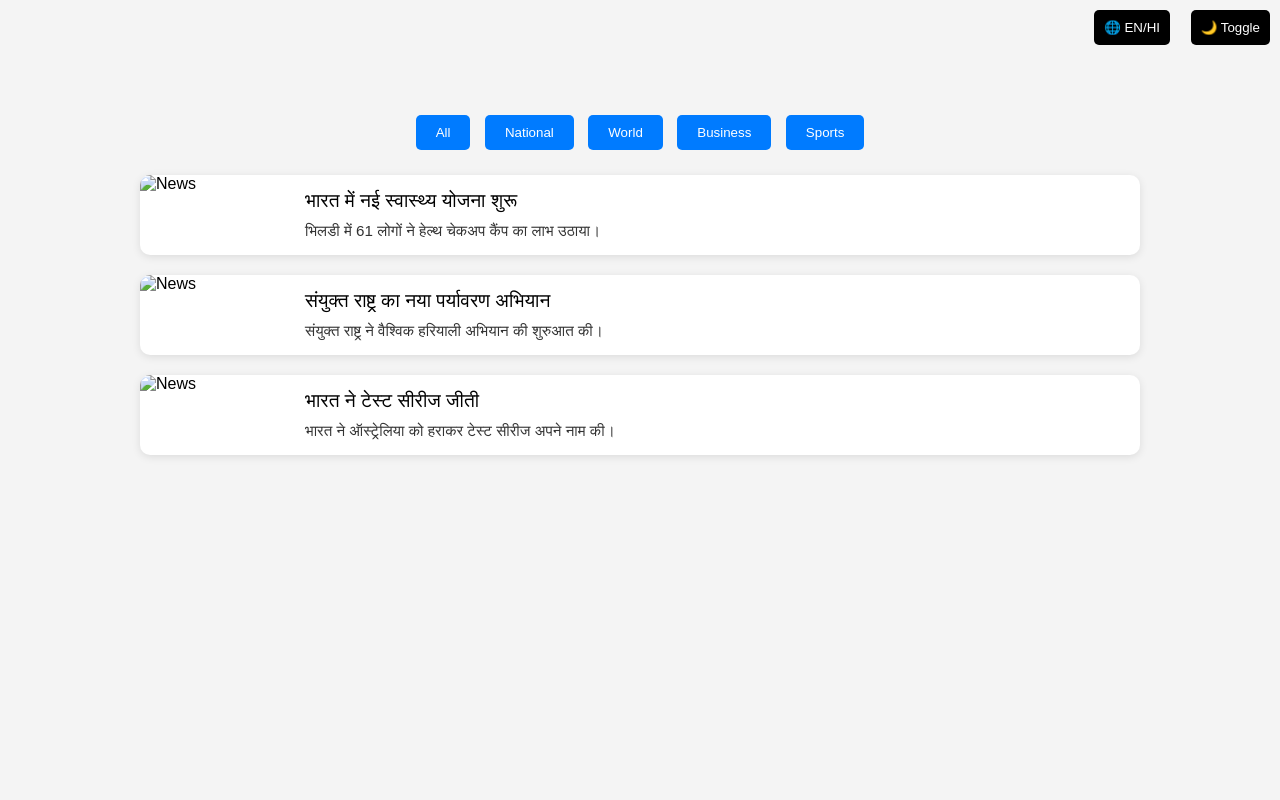
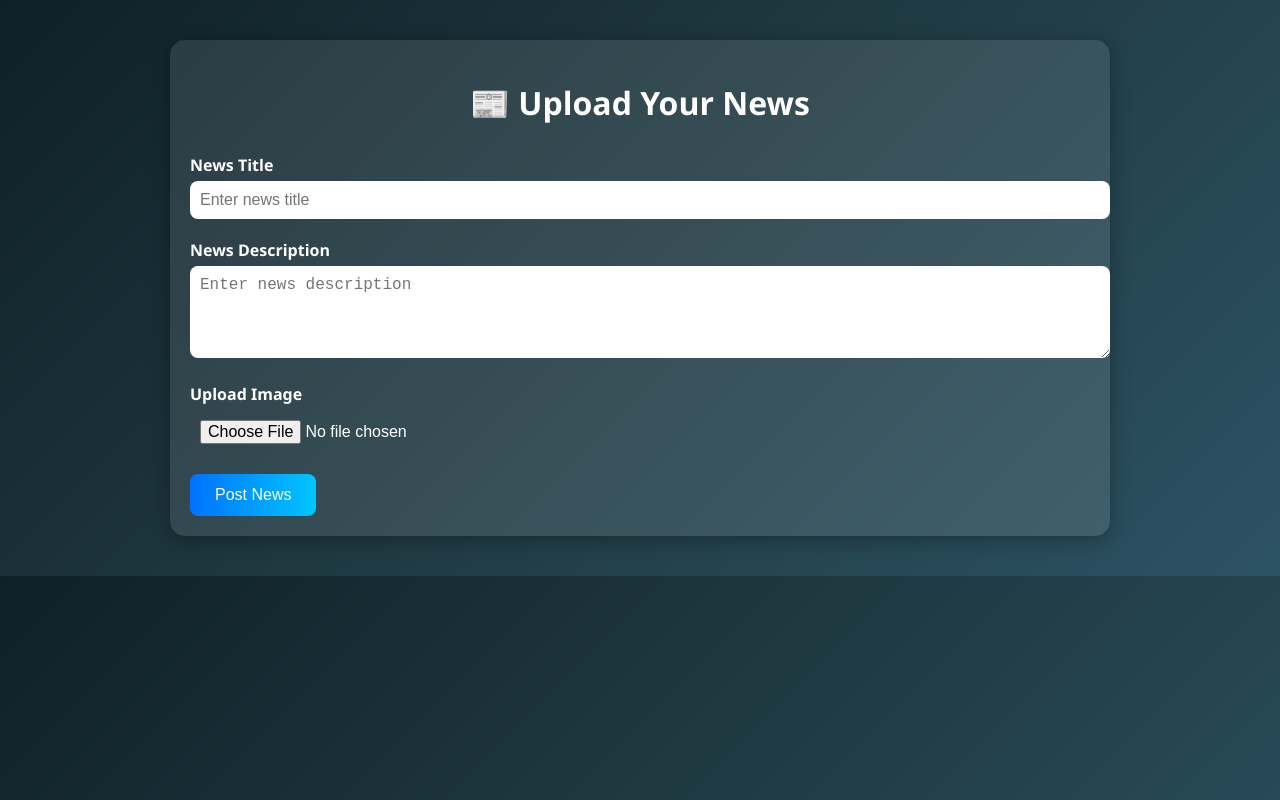
Before and after one commit to MASUMJOSHI/daily-news-site, a plain HTML site: page index.html in a window 1280 px wide. Drawn offline with Linux system fonts and the light colour scheme.

Commit message:
Add files via upload

```diff
--- a/index.html
+++ b/index.html
@@ -3,139 +3,121 @@
 <html lang="en">
 <head>
   <meta charset="UTF-8" />
-  <meta name="viewport" content="width=device-width, initial-scale=1.0" />
-  <title>News with Categories</title>
+  <meta name="viewport" content="width=device-width, initial-scale=1.0"/>
+  <title>Upload News - Digital Media Style</title>
   <style>
     body {
-      font-family: Arial, sans-serif;
+      font-family: 'Segoe UI', sans-serif;
       margin: 0;
-      background-color: #f4f4f4;
+      background: linear-gradient(135deg, #0f2027, #203a43, #2c5364);
+      color: white;
     }
-    .toggle-darkmode, .lang-toggle {
-      position: fixed;
-      top: 10px;
-      right: 10px;
-      padding: 10px;
-      margin-left: 5px;
-      background: #000;
-      color: #fff;
-      border: none;
-      border-radius: 5px;
-      cursor: pointer;
+    .container {
+      max-width: 900px;
+      margin: 40px auto;
+      padding: 20px;
+      background: rgba(255, 255, 255, 0.1);
+      border-radius: 15px;
+      box-shadow: 0 4px 20px rgba(0,0,0,0.3);
     }
-    .lang-toggle { right: 110px; }
-    .container {
-      max-width: 1000px;
-      margin: 100px auto 20px;
-      padding: 10px;
+    h1 {
+      text-align: center;
+      margin-bottom: 30px;
     }
-    .filter-bar {
-      text-align: center;
+    .form-group {
       margin-bottom: 20px;
     }
-    .filter-btn {
-      padding: 10px 20px;
-      margin: 5px;
+    label {
+      display: block;
+      font-weight: bold;
+      margin-bottom: 5px;
+    }
+    input[type="text"], textarea, input[type="file"] {
+      width: 100%;
+      padding: 10px;
       border: none;
-      border-radius: 5px;
-      background: #007BFF;
+      border-radius: 8px;
+      font-size: 1rem;
+    }
+    input[type="submit"] {
+      background: #00c6ff;
+      background: linear-gradient(to right, #0072ff, #00c6ff);
       color: white;
+      padding: 12px 25px;
+      border: none;
+      font-size: 1rem;
+      border-radius: 8px;
       cursor: pointer;
+      transition: 0.3s;
     }
-    .news-card {
-      display: flex;
-      background: #fff;
-      margin-bottom: 20px;
+    input[type="submit"]:hover {
+      background: linear-gradient(to right, #00c6ff, #0072ff);
+    }
+    .preview {
+      margin-top: 30px;
+      background-color: white;
+      color: black;
+      padding: 15px;
       border-radius: 10px;
-      overflow: hidden;
-      box-shadow: 0 2px 8px rgba(0,0,0,0.1);
     }
-    .news-card img {
-      width: 150px;
-      height: 100%;
-      object-fit: cover;
-    }
-    .news-content {
-      padding: 15px;
-    }
-    .news-title {
-      font-size: 1.2em;
-      margin: 0 0 10px;
-    }
-    .news-summary {
-      font-size: 0.95em;
-      color: #333;
-    }
-    body.dark {
-      background-color: #121212;
-      color: white;
-    }
-    body.dark .news-card {
-      background-color: #1e1e1e;
-      color: white;
+    .preview img {
+      max-width: 100%;
+      border-radius: 10px;
+      margin-top: 10px;
     }
   </style>
 </head>
 <body>
-  <button class="lang-toggle" onclick="toggleLanguage()">🌐 EN/HI</button>
-  <button class="toggle-darkmode" onclick="toggleDarkMode()">🌙 Toggle</button>
   <div class="container">
-    <div class="filter-bar">
-      <button class="filter-btn" onclick="filterNews('all')">All</button>
-      <button class="filter-btn" onclick="filterNews('national')">National</button>
-      <button class="filter-btn" onclick="filterNews('world')">World</button>
-      <button class="filter-btn" onclick="filterNews('business')">Business</button>
-      <button class="filter-btn" onclick="filterNews('sports')">Sports</button>
-    </div>
+    <h1>📰 Upload Your News</h1>
+    <form id="newsForm">
+      <div class="form-group">
+        <label>News Title</label>
+        <input type="text" id="title" placeholder="Enter news title" required>
+      </div>
+      <div class="form-group">
+        <label>News Description</label>
+        <textarea id="description" placeholder="Enter news description" rows="4" required></textarea>
+      </div>
+      <div class="form-group">
+        <label>Upload Image</label>
+        <input type="file" id="imageUpload" accept="image/*">
+      </div>
+      <input type="submit" value="Post News">
+    </form>
 
-    <div class="news-card" data-category="national">
-      <img src="images/news1.jpg" alt="News" />
-      <div class="news-content">
-        <div class="news-title" lang="hi">भारत में नई स्वास्थ्य योजना शुरू</div>
-        <div class="news-title" lang="en" style="display:none;">New Health Scheme Launched in India</div>
-        <div class="news-summary" lang="hi">भिलडी में 61 लोगों ने हेल्थ चेकअप कैंप का लाभ उठाया।</div>
-        <div class="news-summary" lang="en" style="display:none;">61 people benefited from a health check-up camp in Bhildi.</div>
-      </div>
-    </div>
-
-    <div class="news-card" data-category="world">
-      <img src="images/news2.jpg" alt="News" />
-      <div class="news-content">
-        <div class="news-title" lang="hi">संयुक्त राष्ट्र का नया पर्यावरण अभियान</div>
-        <div class="news-title" lang="en" style="display:none;">UN launches new environmental campaign</div>
-        <div class="news-summary" lang="hi">संयुक्त राष्ट्र ने वैश्विक हरियाली अभियान की शुरुआत की।</div>
-        <div class="news-summary" lang="en" style="display:none;">The United Nations launched a global green initiative.</div>
-      </div>
-    </div>
-
-    <div class="news-card" data-category="sports">
-      <img src="images/news3.jpg" alt="News" />
-      <div class="news-content">
-        <div class="news-title" lang="hi">भारत ने टेस्ट सीरीज जीती</div>
-        <div class="news-title" lang="en" style="display:none;">India wins the test series</div>
-        <div class="news-summary" lang="hi">भारत ने ऑस्ट्रेलिया को हराकर टेस्ट सीरीज अपने नाम की।</div>
-        <div class="news-summary" lang="en" style="display:none;">India defeated Australia to win the Test series.</div>
-      </div>
+    <div class="preview" id="newsPreview" style="display: none;">
+      <h2 id="previewTitle"></h2>
+      <p id="previewDescription"></p>
+      <img id="previewImage" />
     </div>
   </div>
 
   <script>
-    function toggleDarkMode() {
-      document.body.classList.toggle("dark");
-    }
-    function toggleLanguage() {
-      document.querySelectorAll("[lang='hi']").forEach(el => {
-        el.style.display = (el.style.display === "none") ? "block" : "none";
-      });
-      document.querySelectorAll("[lang='en']").forEach(el => {
-        el.style.display = (el.style.display === "none") ? "block" : "none";
-      });
-    }
-    function filterNews(category) {
-      document.querySelectorAll('.news-card').forEach(card => {
-        card.style.display = (category === 'all' || card.dataset.category === category) ? "flex" : "none";
-      });
-    }
+    const form = document.getElementById('newsForm');
+    const preview = document.getElementById('newsPreview');
+    const previewTitle = document.getElementById('previewTitle');
+    const previewDescription = document.getElementById('previewDescription');
+    const previewImage = document.getElementById('previewImage');
+
+    form.addEventListener('submit', function(e) {
+      e.preventDefault();
+      previewTitle.innerText = document.getElementById('title').value;
+      previewDescription.innerText = document.getElementById('description').value;
+
+      const file = document.getElementById('imageUpload').files[0];
+      if (file) {
+        const reader = new FileReader();
+        reader.onload = function(event) {
+          previewImage.src = event.target.result;
+          preview.style.display = "block";
+        }
+        reader.readAsDataURL(file);
+      } else {
+        previewImage.src = "";
+        preview.style.display = "block";
+      }
+    });
   </script>
 </body>
 </html>
```
Also changed, not shown: sample.jpg (added).
